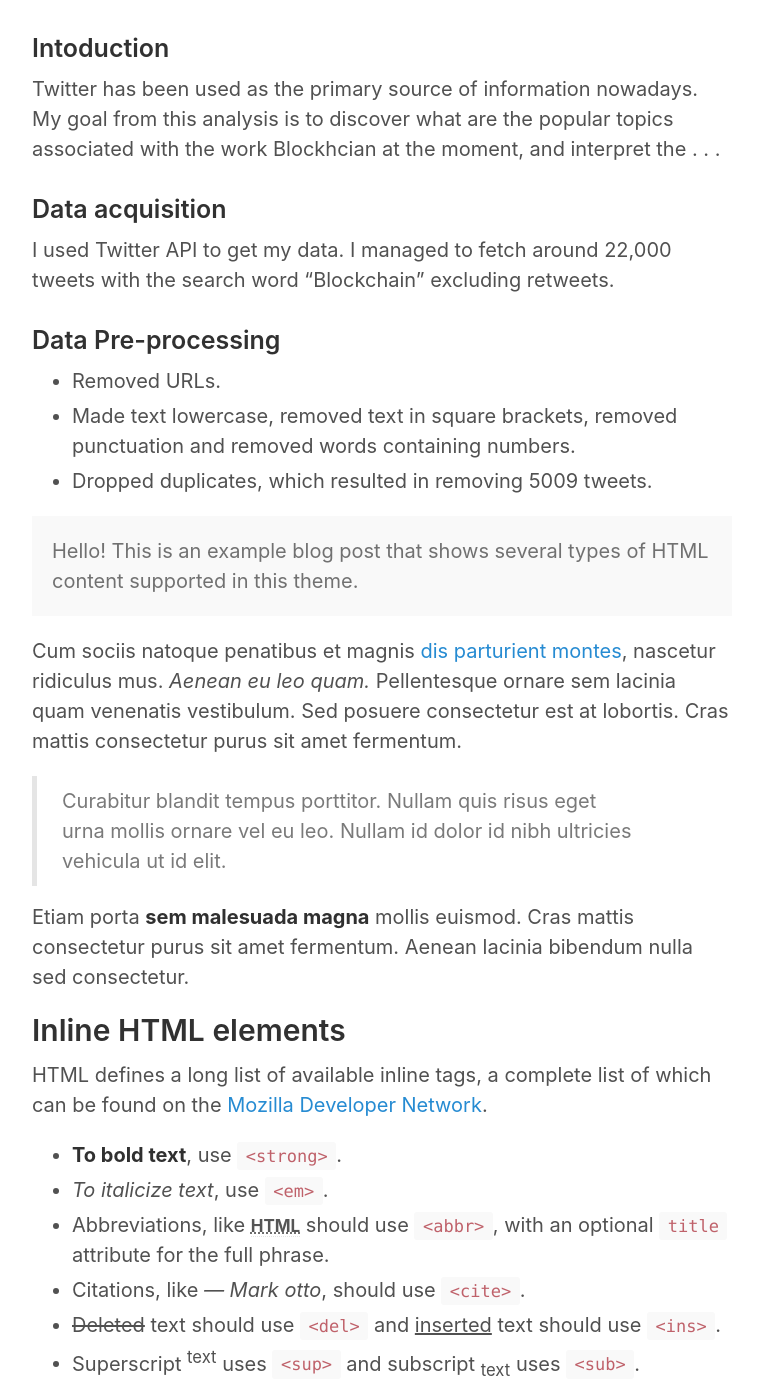
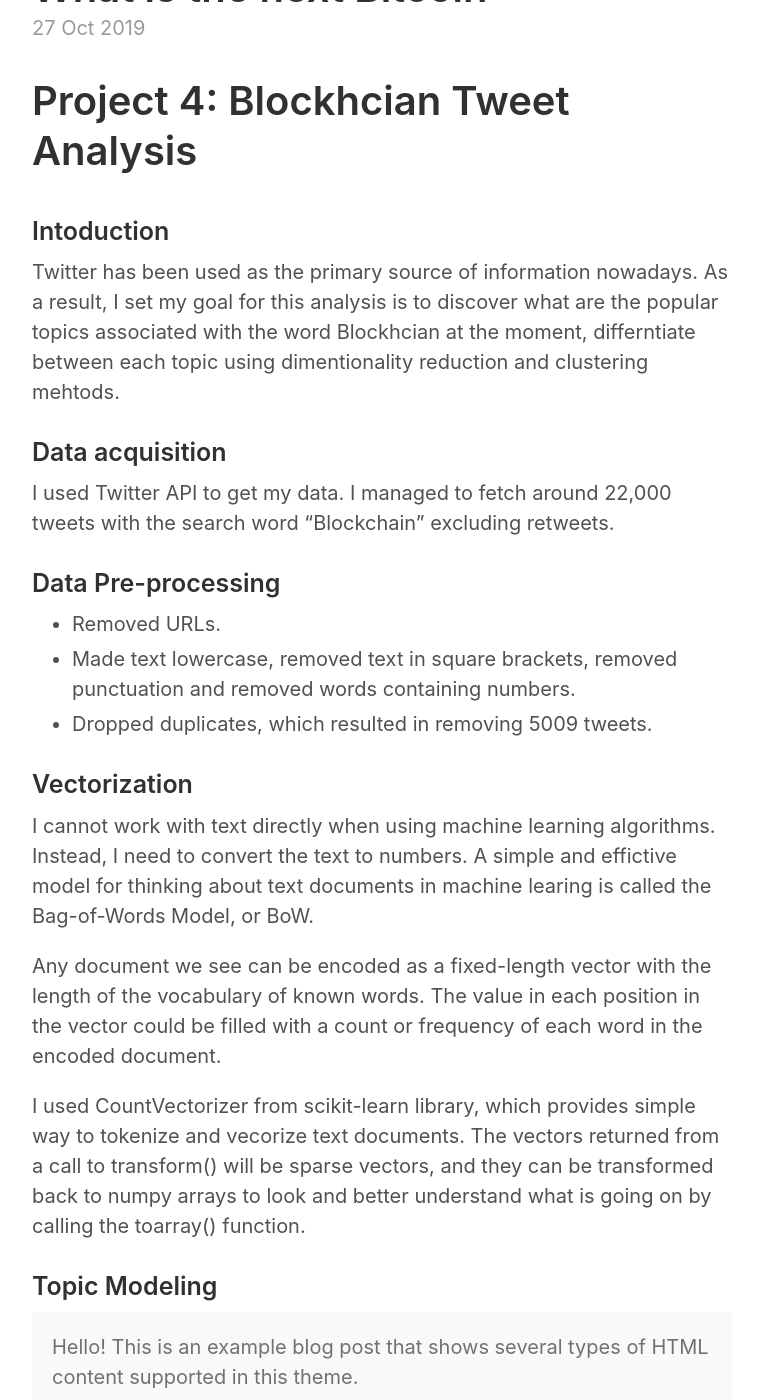
Before and after one commit to arwa1551/arwa1551.github.io, a Jekyll site: the page built from _posts/2019-10-27-Project _1.md, in a window 1280 px wide and 1400 px high, scrolled down 200 px. Shown: the whole window, without its empty margins (258-1017 px from the left). Built offline with Jekyll 4.4.1, drawn with Linux system fonts in a browser that asks for light colours; our own code applies the rules of GitHub Pages for plain Markdown files; some of the changed text lies outside the part shown.

Commit message:
Update 2019-10-27-Project _1.md

```diff
--- a/_posts/2019-10-27-Project _1.md
+++ b/_posts/2019-10-27-Project _1.md
@@ -1,11 +1,14 @@
 ---
 layout: post
-title: What is the next Bitcoin: Blockhcian Tweet Analysis
+title: What is the next Bitcoin
 ---
+
+# Project 4: Blockhcian Tweet Analysis
+
 ![](images/word_cloud.png)
 
 ### Intoduction
-Twitter has been used as the primary source of information nowadays. My goal from this analysis is to discover what are the popular topics associated with the work Blockhcian at the moment, and interpret the . . .
+Twitter has been used as the primary source of information nowadays. As a result, I set my goal for this analysis is to discover what are the popular topics associated with the word Blockhcian at the moment, differntiate between each topic using dimentionality reduction and clustering mehtods.
 
 
 ### Data acquisition
@@ -15,6 +18,17 @@ I used Twitter API to get my data. I managed to fetch around 22,000 tweets with
 * Removed URLs.
 * Made text lowercase, removed text in square brackets, removed punctuation and removed words containing numbers.
 * Dropped duplicates, which resulted in removing 5009 tweets.
+
+### Vectorization
+I cannot work with text directly when using machine learning algorithms. Instead, I need to convert the text to numbers.
+A simple and effictive model for thinking about text documents in machine learing is called the Bag-of-Words Model, or BoW.
+
+Any document we see can be encoded as a fixed-length vector with the length of the vocabulary of known words. The value in each position in the vector could be filled with a count or frequency of each word in the encoded document.
+
+I used CountVectorizer from scikit-learn library, which provides simple way to tokenize and vecorize text documents.
+The vectors returned from a call to transform() will be sparse vectors, and they can be transformed back to numpy arrays to look and better understand what is going on by calling the toarray() function.
+
+### Topic Modeling
 
 <div class="message">
   Hello! This is an example blog post that shows several types of HTML content supported in this theme.
```
